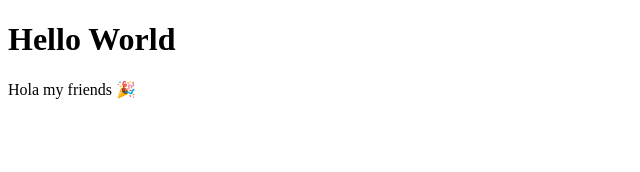
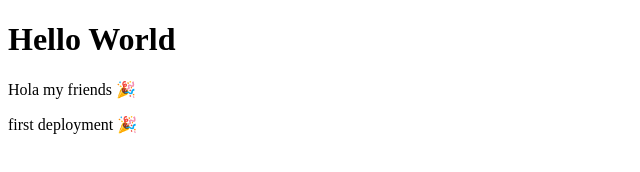
Before and after one commit to seiya20010317/test, a plain HTML site: page index.html in a window 1280 px wide. Shown: the whole page, without its empty margins (0-640 px from the left). Drawn offline with Linux system fonts and the light colour scheme.

Commit message:
new feature

```diff
--- a/index.html
+++ b/index.html
@@ -8,5 +8,6 @@
   <body>
     <h1>Hello World</h1>
     <p>Hola my friends 🎉</p>
+    <p>first deployment 🎉</p>
   </body>
 </html>
```
Also changed, not shown: 1 other file.
